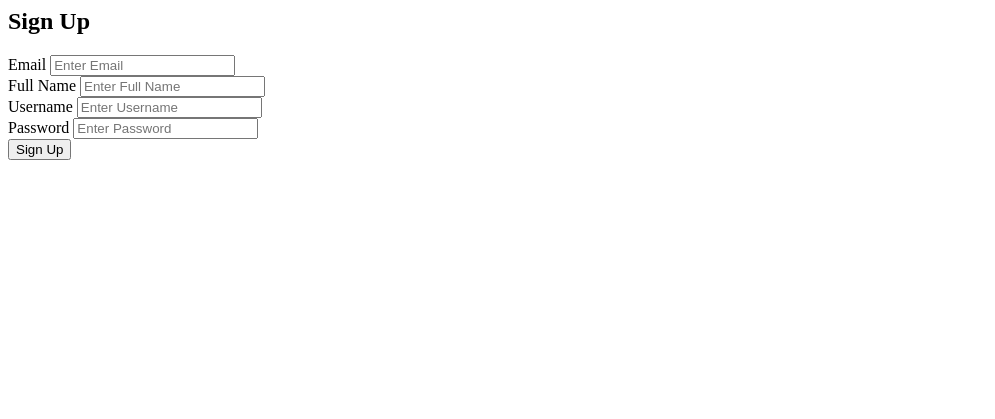
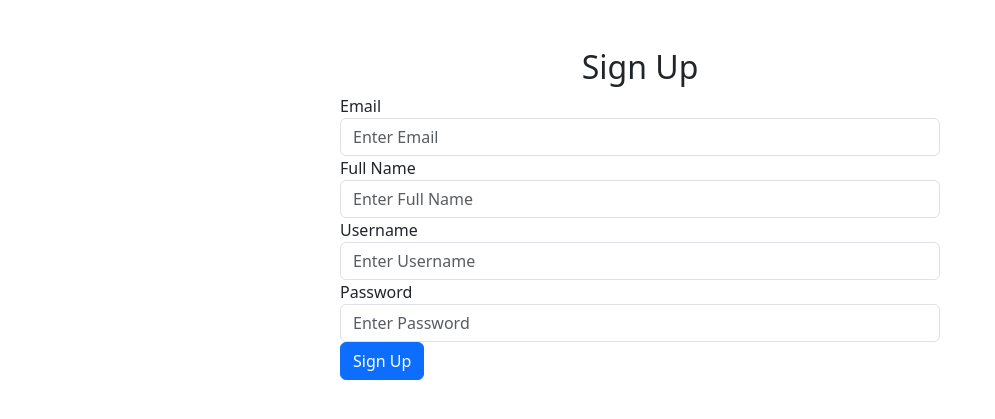
Before and after one commit to WMacharia/Assignment2, a PHP site: page / in a window 1280 px wide. Shown: the top 419 px of the page, without its empty margins (0-995 px from the left). Run offline with PHP 8.4, Linux system fonts and the light colour scheme.

Commit message:
Added CSS Styling

```diff
--- a/forms/signupform.php
+++ b/forms/signupform.php
@@ -3,25 +3,34 @@ class signupform{
     public function sign_up_form($conn){
             ?>
     <div>
-        <h2>Sign Up</h2>
-        <form method="POST" action="signup.php">
-            <div>
+    <!DOCTYPE html>
+    <html lang="en">
+    <head>
+        <meta charset="UTF-8">
+        <meta name="viewport" content="width=device-width, initial-scale=1.0">
+        <link href="https://cdn.jsdelivr.net/npm/bootstrap@5.3.0-alpha1/dist/css/bootstrap.min.css" rel="stylesheet">
+        <title>Document</title>
+    </head>
+    <div class="container mt-5">
+            <h2 class="text-center">Sign Up</h2>
+            <form method="POST" action="signup.php" class="mx-auto" style="max-width: 600px;">
+                <div class="form-group">
                     <label for="email">Email</label>
-                <input type="email" id="email" name="email" placeholder="Enter Email" required>
+                    <input type="email" id="email" name="email" class="form-control" placeholder="Enter Email" required>
                 </div>
-            <div>
+                <div class="form-group">
                     <label for="fullname">Full Name</label>
-                <input type="text" id="fullname" name="fullname" placeholder="Enter Full Name" required>
+                    <input type="text" id="fullname" name="fullname" class="form-control" placeholder="Enter Full Name" required>
                 </div>
-            <div>
+                <div class="form-group">
                     <label for="username">Username</label>
-                <input type="text" id="username" name="username" placeholder="Enter Username" required>
+                    <input type="text" id="username" name="username" class="form-control" placeholder="Enter Username" required>
                 </div>
-            <div>
+                <div class="form-group">
                     <label for="password">Password</label>
-                <input type="password" id="password" name="password" placeholder="Enter Password" required>
+                    <input type="password" id="password" name="password" class="form-control" placeholder="Enter Password" required>
                 </div>
-            <button type="submit">Sign Up</button>
+                <button type="submit" class="btn btn-primary btn-block">Sign Up</button>
             </form>
         </div>
         <?php
```
Lines whose indentation alone changed are shown as unchanged.
